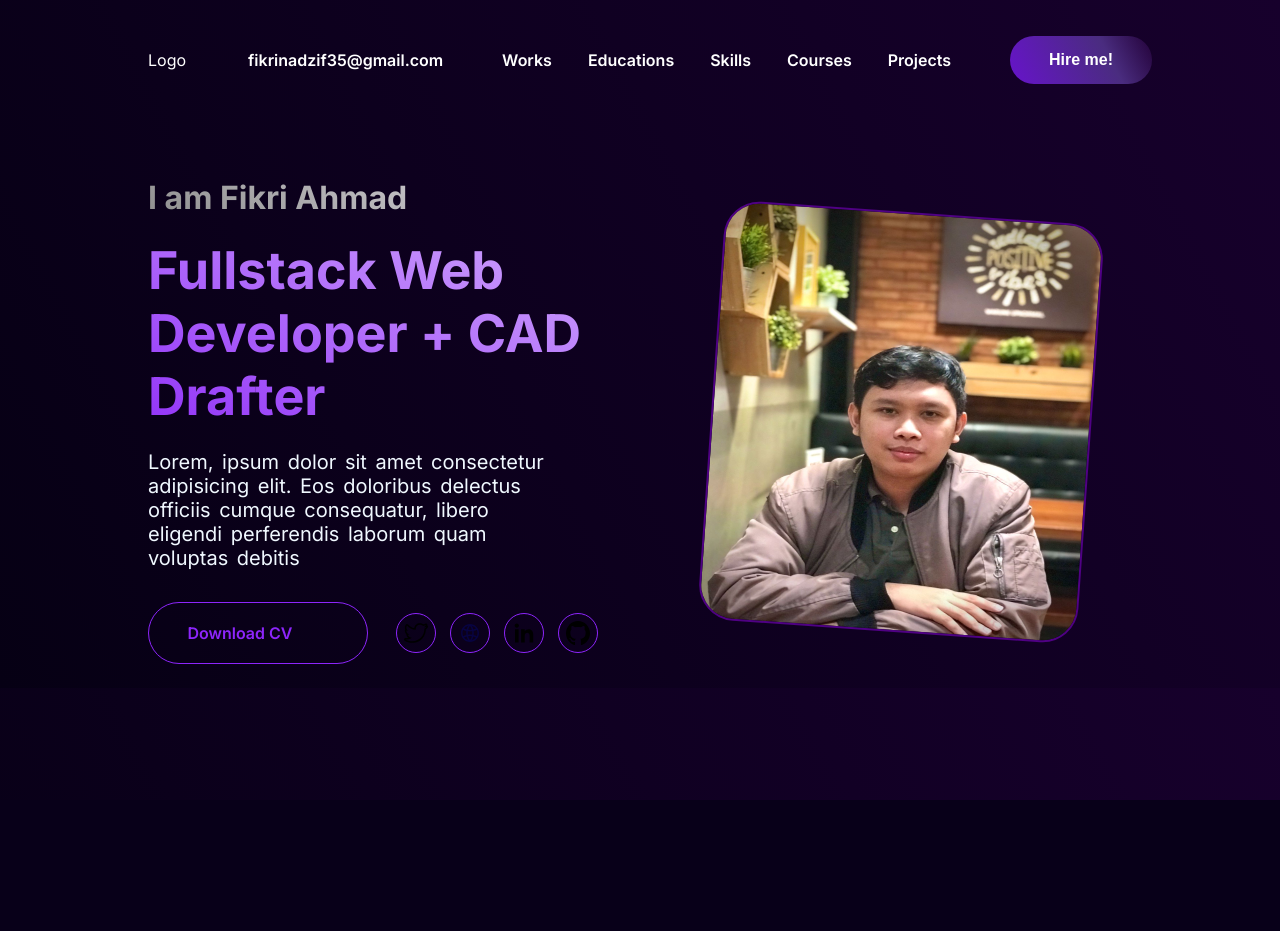
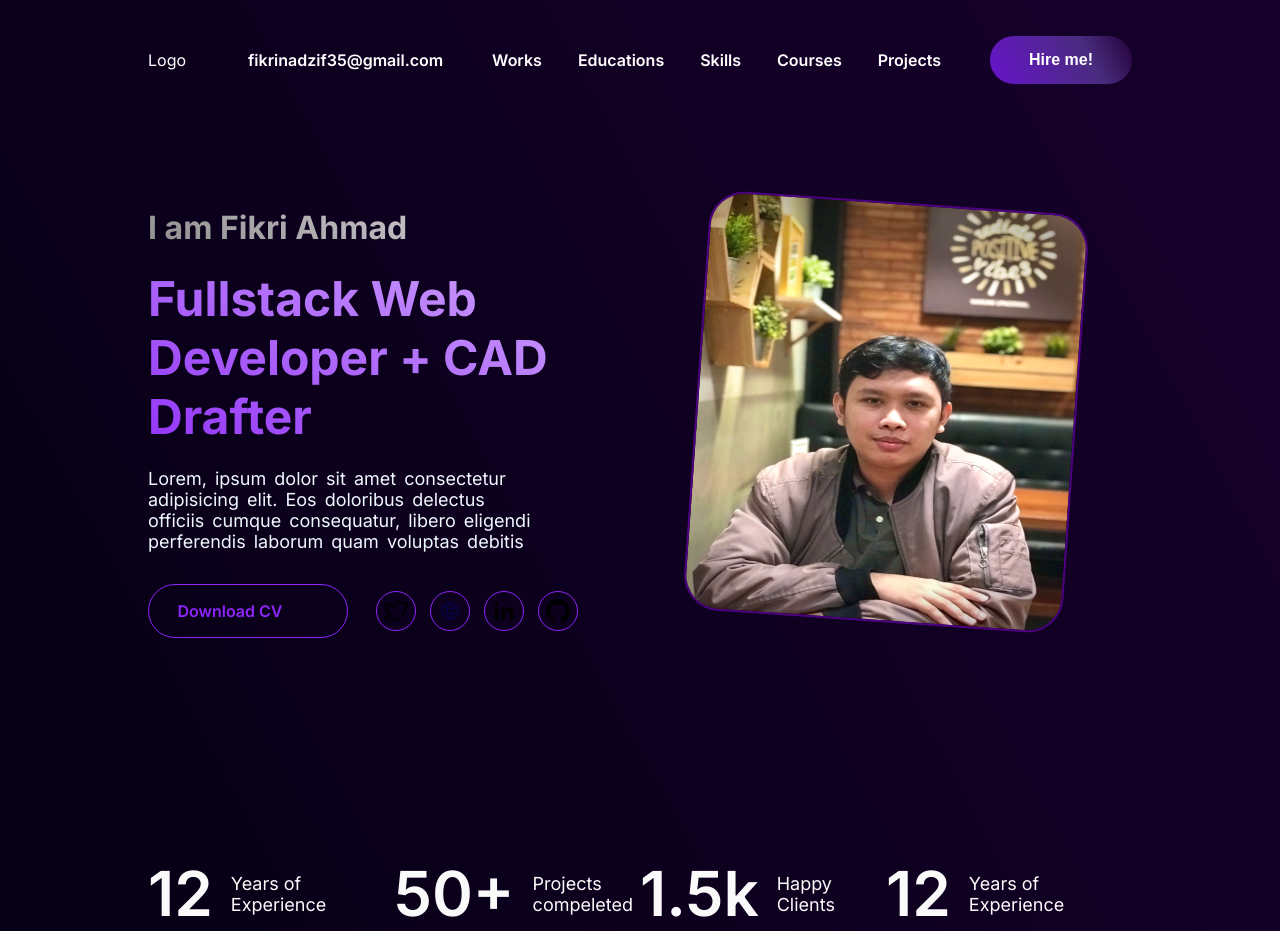
Before and after one commit to LepakBoy/single_page, a Next.js app: page / in a window 1280 px wide. Before the commit the page ends 800 px from the top, so only its background shows below. Built offline with nearby package versions, Linux system fonts and the light colour scheme.

Commit message:
badge section

```diff
--- /dev/null
+++ b/src/app/components/badgeSection/badgeSection.module.css
@@ -0,0 +1,6 @@
+.container{
+    /* margin-top: 30px; */
+    display: flex;
+    flex-wrap: wrap;
+    justify-content: space-between;
+}
--- /dev/null
+++ b/src/app/components/badgeSection/badgeSection.tsx
@@ -0,0 +1,26 @@
+import React from 'react';
+import styles from './badgeSection.module.css';
+import Badge from '../molecule/badge/badge';
+
+export default function BadgeSection() {
+  return (
+    <section className={styles.container}>
+      <Badge
+        jumboText="12"
+        subText="Years of Experience"
+      />
+      <Badge
+        jumboText="50+"
+        subText="Projects compeleted"
+      />
+      <Badge
+        jumboText="1.5k"
+        subText="Happy Clients"
+      />
+      <Badge
+        jumboText="12"
+        subText="Years of Experience"
+      />
+    </section>
+  );
+}
--- a/src/app/components/heroSection/heroSection.module.css
+++ b/src/app/components/heroSection/heroSection.module.css
@@ -1,5 +1,5 @@
 .container{
-    padding: 18px 0px 18px;
+    min-height: calc(100vh - 80px);
     width: 100%;
     display: flex;
     color: aliceblue;
@@ -8,7 +8,7 @@
 .content{
     padding: 18px 0px 18px;
     position: relative;
-    top: 22px;
+    top: -52px;
     flex: 1;
     display: flex;
     flex-direction: column;
@@ -25,7 +25,7 @@
 }
 
 .title{
-    font-size: 52px;
+    font-size: 48px;
     background-color: #8d25fb;
     background: -webkit-linear-gradient(62deg, #9334f8 0%, #d3adfd 100%);
     -webkit-background-clip: text;
@@ -34,7 +34,7 @@
 
 .description{
     width: 80%;
-    font-size: 20px;
+    font-size: 18px;
     word-spacing: 3px;
     text-align: left;
 }
@@ -50,7 +50,7 @@
     position: relative;
     width: 380px;
     height: 420px;
-    top: 18px;
+    top: -68px;
     border-radius: 36px;
     border: 2px solid rgb(79, 1, 131);
     transform: rotate(4deg);
@@ -84,8 +84,8 @@
 }
 
 .button_cv{
-    width: 220px;
-    padding: 18px;
+    width: 200px;
+    padding: 14px;
     text-decoration: none;
     display: flex;
     justify-content: center;
@@ -133,6 +133,9 @@
 
 
 @media (max-width: 1024px){
+    .content{
+        top: 0;
+    }
     .social_box{
         margin-top: 24px;
         gap: 20px;
@@ -154,15 +157,13 @@
     .photo{
         height: 320px;
         width: 300px;
+        top: unset;
     }
 
     .title{
         font-size: 42px;
     }
 
-    .description{
-        font-size: 18px;
-    }
 }
 
 @media (max-width: 768px){
@@ -179,9 +180,9 @@
         padding: 0;
     }
 
-    .content{
+    /* .content{
         top: 8px;
-    }
+    } */
 
     .title{
         font-size: 36px;
--- a/src/app/components/heroSection/heroSection.tsx
+++ b/src/app/components/heroSection/heroSection.tsx
@@ -7,6 +7,8 @@ import LinkedInIcon from '../../../../public/linkedin.svg';
 import GithubIcon from '../../../../public/github.svg';
 import WebIcon from '../../../../public/web.svg';
 import Link from 'next/link';
+import Badge from '../molecule/badge/badge';
+import BadgeSection from '../badgeSection/badgeSection';
 
 export default function HeroSection() {
   const listButton = [
@@ -17,7 +19,8 @@ export default function HeroSection() {
   ];
 
   return (
-    <section className={styles.container}>
+    <section className={styles.section}>
+      <div className={styles.container}>
         <div className={styles.content}>
           <h2 className={styles.title_name}>I am Fikri Ahmad</h2>
           <h1 className={styles.title}>
@@ -76,6 +79,8 @@ export default function HeroSection() {
             alt=""
           />
         </div>
+      </div>
+      <BadgeSection />
     </section>
   );
 }
--- /dev/null
+++ b/src/app/components/molecule/badge/badge.module.css
@@ -0,0 +1,39 @@
+.container{
+    margin-top: 16px;
+    display: flex;
+    width: 25%;
+    gap: 18px;
+}
+
+.jumboText{
+    color: var(--prime_text);
+    font-size: 62px;
+    font-weight: 600;
+}
+
+.subText{
+    flex: 0.4;
+    /* word-break: auto; */
+    /* padding: 20px; */
+    color: var(--prime_text);
+    display: flex;
+    align-items: center;
+    justify-content: center;
+    font-size: 18px;
+    font-weight: 400;
+}
+
+@media(max-width: 996px){
+    .container{
+        width: 50%;
+        justify-content: center;
+    }
+
+    .jumboText{
+        font-size: 42px;
+    }
+
+    .subText{
+        font-size: 14px;
+    }
+}
--- /dev/null
+++ b/src/app/components/molecule/badge/badge.tsx
@@ -0,0 +1,16 @@
+import React from 'react';
+import styles from './badge.module.css';
+
+interface IBadge {
+  jumboText: string;
+  subText: string;
+}
+
+export default function Badge({ jumboText, subText }: IBadge) {
+  return (
+    <div className={styles.container}>
+      <section className={styles.jumboText}>{jumboText}</section>
+      <section className={styles.subText}>{subText}</section>
+    </div>
+  );
+}
--- a/src/app/globals.css
+++ b/src/app/globals.css
@@ -1,6 +1,7 @@
 
 :root{
-  --prime_color: #8d25fb
+  --prime_color: #8d25fb;
+  --prime_text: #FBFAFB
 }
 
 *{
@@ -31,7 +32,7 @@ body{
 @media(max-width: 1336px){
   .container{
     width: 1280px;
-    padding-left: 20px;
+    padding-right: 20px;
     padding-left: 20px;
   }
 }
--- a/src/app/page.tsx
+++ b/src/app/page.tsx
@@ -2,6 +2,7 @@ import Image from 'next/image';
 import styles from './page.module.css';
 import HeroSection from './components/heroSection/heroSection';
 import Navbar from './components/navbar/navbar';
+import BadgeSection from './components/badgeSection/badgeSection';
 
 export default function Home() {
   return (
```
Lines whose indentation alone changed are shown as unchanged.
